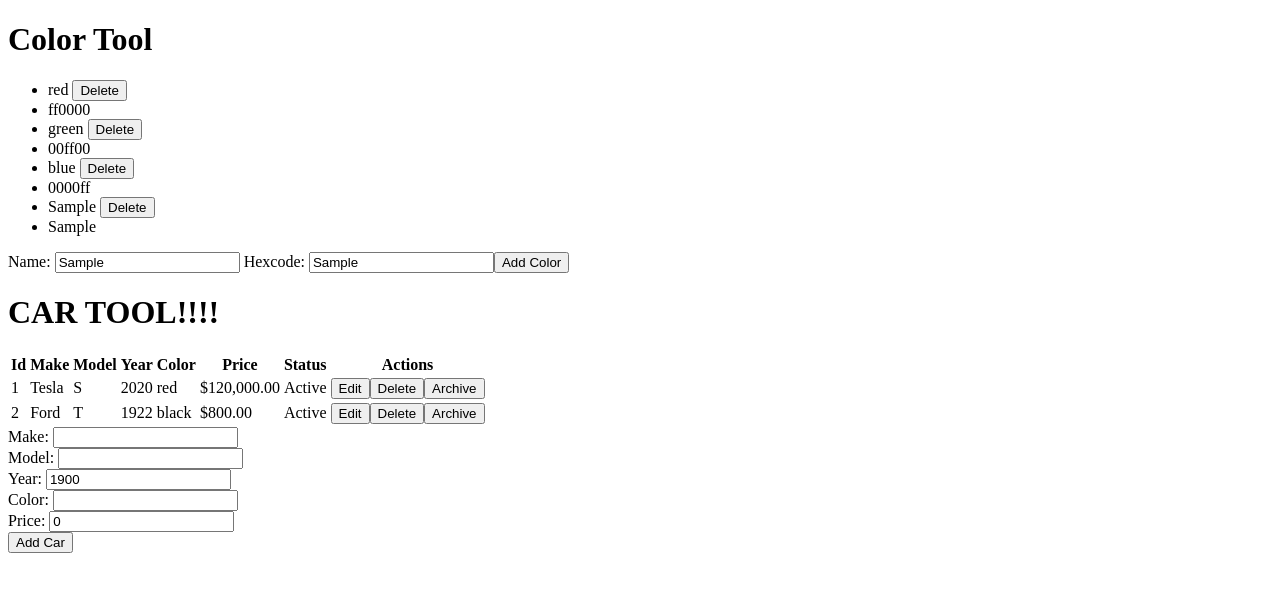
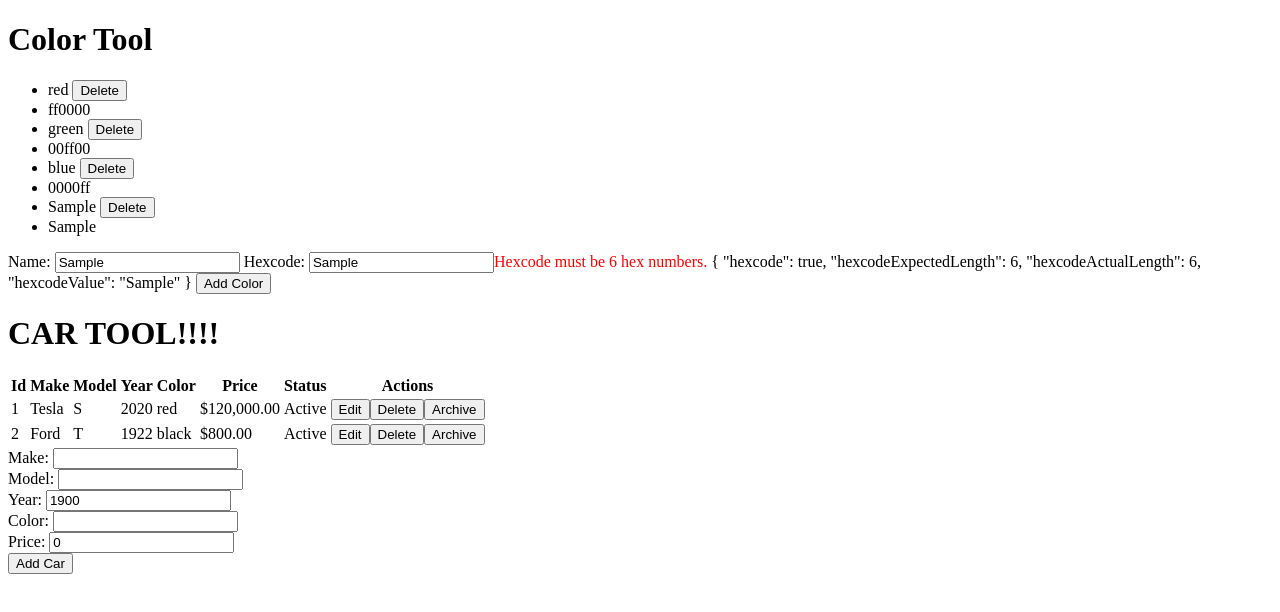
Before and after one commit to t4d-classes/angular_01092023, an Angular app in the folder demo-app/: page / in a window 1280 px wide. Both pictures are taken after typing "Sample", "Sample" into the empty fields and a click on the button "Add Color". Shown: the top 612 px of the page. Built offline with nearby package versions, Linux system fonts and the light colour scheme.

Commit message:
add exercise 10

```diff
--- a/demo-app/src/app/color-tool/components/color-form/color-form.component.css
+++ b/demo-app/src/app/color-tool/components/color-form/color-form.component.css
@@ -0,0 +1,9 @@
+
+input + span {
+  display: none;
+}
+
+input.ng-touched.ng-invalid + span {
+  color: red;
+  display: inline;
+}
--- a/demo-app/src/app/color-tool/components/color-form/color-form.component.html
+++ b/demo-app/src/app/color-tool/components/color-form/color-form.component.html
@@ -2,10 +2,16 @@
   <label>
     Name:
     <input type="text" formControlName="name">
+    <span>CSS Name is required.</span>
+    <span *ngIf="showColorNameError">
+      JS Name is required.
+    </span>
   </label>
   <label>
     Hexcode:
     <input type="text" formControlName="hexcode">
+    <span>Hexcode must be 6 hex numbers.</span>
+    {{hexCodeErrors | json}}
   </label>
   <button (click)="doSubmitColor()">
     {{buttonText}}
--- a/demo-app/src/app/color-tool/components/color-form/color-form.component.ts
+++ b/demo-app/src/app/color-tool/components/color-form/color-form.component.ts
@@ -1,6 +1,8 @@
 import { Component, OnInit, Input, Output, EventEmitter } from '@angular/core';
-import { FormBuilder, FormGroup } from '@angular/forms';
+import { FormBuilder, FormGroup, Validators } from '@angular/forms';
 import { NewColor } from '../../models/colors';
+
+import { createHexcodeValidator } from 'src/app/shared/validators/hexcodevalidator';
 
 @Component({
   selector: 'app-color-form',
@@ -16,6 +18,15 @@ export class ColorFormComponent implements OnInit {
 
   colorForm!: FormGroup;
 
+  get showColorNameError() {
+    const colorNameControl = this.colorForm.get('name');
+    return colorNameControl?.errors?.['required'] && colorNameControl?.touched;
+  }
+
+  get hexCodeErrors() {
+    return this.colorForm.get('hexcode')?.errors;
+  }
+
   // private fb: FormBuilder;
   // constructor(fb: FormBuilder) {
   //   this.fb = fb;
@@ -25,12 +36,17 @@ export class ColorFormComponent implements OnInit {
 
   ngOnInit() {
     this.colorForm = this.fb.group({
-      name: '',
-      hexcode: '',
+      name: ['', { validators: [Validators.required] }],
+      hexcode: [
+        '',
+        { validators: [Validators.required, createHexcodeValidator(6)] },
+      ],
     });
   }
 
   doSubmitColor() {
     this.submitColor.emit(this.colorForm.value);
+
+    this.colorForm.get('name')?.touched;
   }
 }
--- /dev/null
+++ b/demo-app/src/app/shared/validators/hexcodeValidator.ts
@@ -0,0 +1,27 @@
+import { AbstractControl, ValidationErrors } from '@angular/forms';
+
+export function createHexcodeValidator(hexcodeLength = 6) {
+  return function hexcodeValidator(
+    control: AbstractControl<string | null>
+  ): ValidationErrors | null {
+    const regexp = new RegExp(`^[a-fA-F0-9]{${hexcodeLength}}$`);
+
+    const hexcodeValue = control.value ?? '';
+
+    if (!hexcodeValue) {
+      return null; // validation passes
+    }
+
+    if (!regexp.test(hexcodeValue)) {
+      // validation fails, update errors object with hexcode property
+      return {
+        hexcode: true,
+        hexcodeExpectedLength: hexcodeLength,
+        hexcodeActualLength: hexcodeValue.length,
+        hexcodeValue: hexcodeValue,
+      };
+    }
+
+    return null; // validation passes
+  };
+}
```
Also changed, not shown: demo-app/exercises/exercise-10.md (added, +11 -0 lines).
